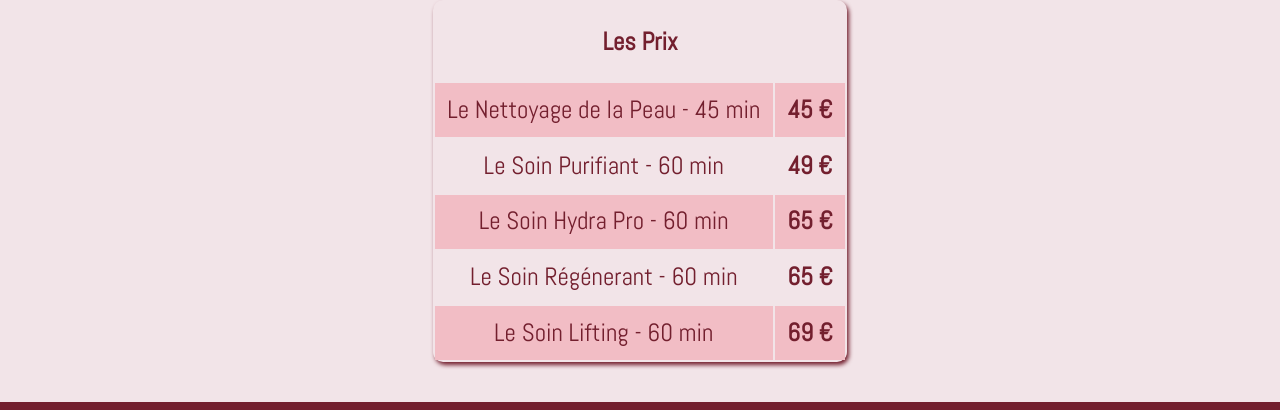
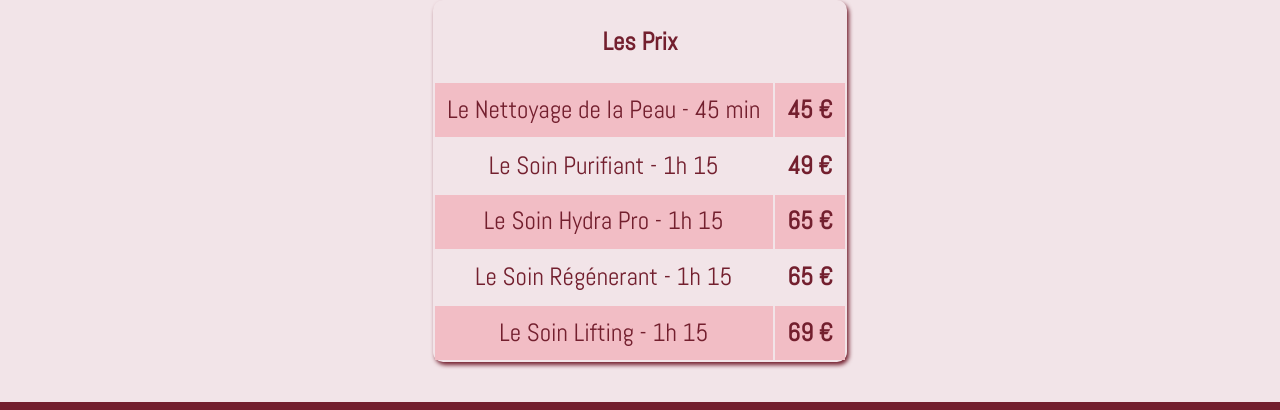
Before and after one commit to Anaelle693/AuxPetitsSoins_1, a plain HTML site: page visage.html in a window 1280 px wide. Shown: the part 916-1326 px from the top of the page. Drawn offline with Linux system fonts and the light colour scheme.

Commit message:
Update visage.html

```diff
--- a/visage.html
+++ b/visage.html
@@ -106,19 +106,19 @@
                         <td><strong>45 €</strong></td>
                     </tr>
                     <tr>
-                        <td>Le Soin Purifiant - 60 min</td>
+                        <td>Le Soin Purifiant - 1h 15</td>
                         <td><strong>49 €</strong></td>
                     </tr>
                     <tr>
-                        <td>Le Soin Hydra Pro - 60 min</td>
+                        <td>Le Soin Hydra Pro - 1h 15</td>
                         <td><strong>65 €</strong></td>
                     </tr>
                     <tr>
-                        <td>Le Soin Régénerant - 60 min</td>
+                        <td>Le Soin Régénerant - 1h 15</td>
                         <td><strong>65 €</strong></td>
                     </tr>
                     <tr>
-                        <td>Le Soin Lifting - 60 min</td>
+                        <td>Le Soin Lifting - 1h 15</td>
                         <td><strong>69 €</strong></td>
                     </tr>
                 </table>
```
